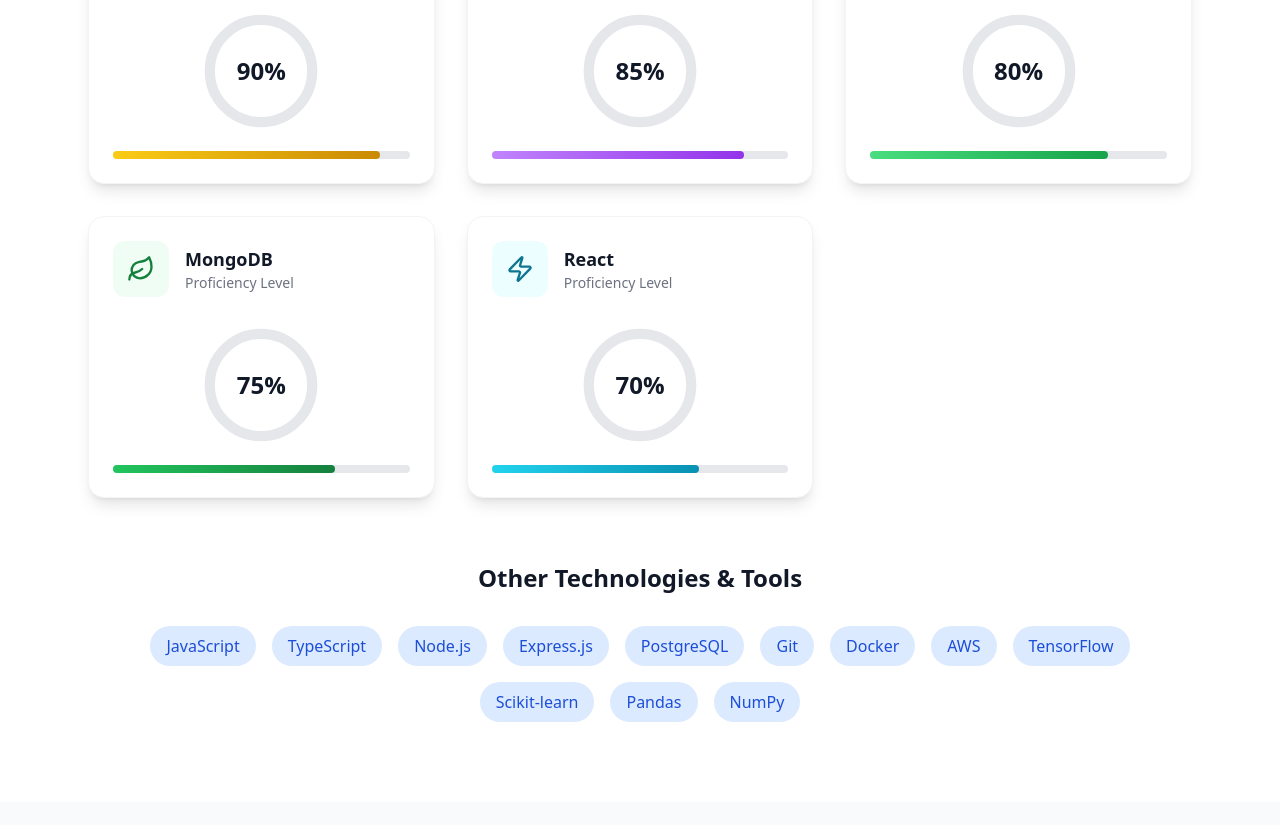
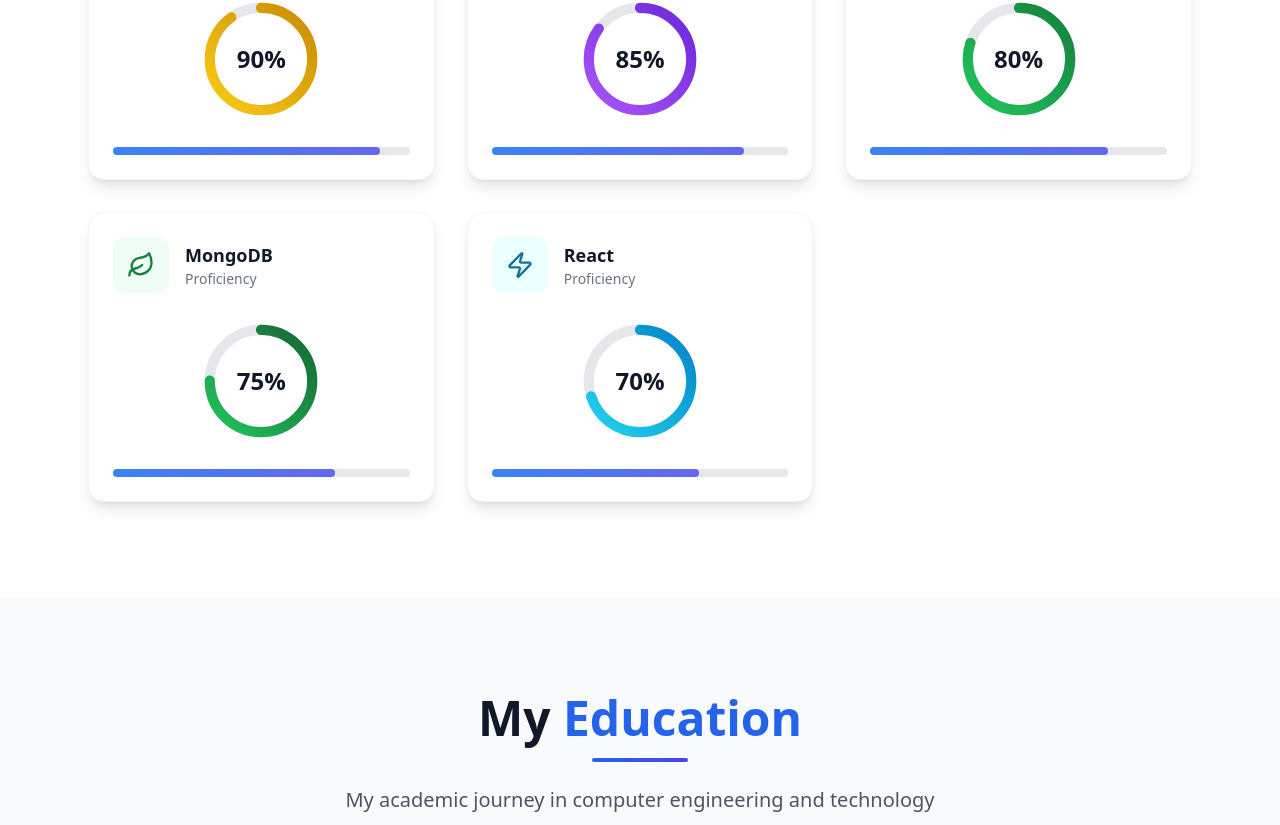
Before and after one commit to iamro045/Animated-Portfolio, a React (Vite) app: page / in a window 1280 px wide. Shown: the part 1972-2797 px from the top of the page. Built offline with nearby package versions, Linux system fonts and the light colour scheme.

Commit message:
Update portfolio animations

```diff
--- a/src/components/portfolio/ProjectsSection.jsx
+++ b/src/components/portfolio/ProjectsSection.jsx
@@ -1,7 +1,6 @@
-
 import React, { useState } from "react";
 import { motion } from "framer-motion";
-import { ExternalLink, Github, Users, Target, Shield, ArrowRight } from "lucide-react";
+import { Users, Target, Shield, ArrowRight } from "lucide-react";
 import ProjectModal from "./ProjectModal";
 
 export default function ProjectsSection() {
@@ -10,32 +9,38 @@
 
   const projects = [
     {
-      title: "Real-Time Collaborative To-Do Board",
-      description: "A dynamic task management platform built with MERN stack featuring real-time collaboration and team workspace management.",
-      fullDescription: "This project is a full-featured task management application similar to Trello. It uses Socket.io for real-time updates, allowing multiple users to see changes instantly. The backend is built with Node.js and Express, connected to a MongoDB database for persistent storage. The frontend is a responsive React application with drag-and-drop functionality implemented using react-beautiful-dnd.",
-      tech: ["React", "Node.js", "MongoDB", "Socket.io"],
+      title: "Brilliant.org Clone",
+      description:
+        "A responsive learning platform inspired by Brilliant.org, built using React and Vite.",
+      fullDescription:
+        "Designed and developed a modular, component-driven learning platform inspired by Brilliant.org. Implemented client-side routing for smooth navigation, reusable UI components for scalability, and modern CSS practices to ensure responsiveness across devices. Focused on clean architecture and performance optimization.",
+      tech: ["React", "Vite", "JavaScript", "CSS"],
       icon: Users,
       gradient: "from-blue-500 to-cyan-500",
-      bgColor: "bg-blue-50 dark:bg-blue-900/20"
+      bgColor: "bg-blue-50 dark:bg-blue-900/20",
     },
     {
-      title: "Goal Tracker App",
-      description: "Personal productivity application with milestone tracking, progress visualization, and motivational insights.",
-      fullDescription: "A cross-platform mobile app built with React Native and Expo. It allows users to set personal or professional goals, break them down into smaller milestones, and track their progress over time. Data is stored and synchronized using Firebase Firestore. The app features custom charts and graphs (using Chart.js) to visualize progress and provides motivational notifications.",
-      tech: ["React Native", "Firebase", "Chart.js"],
+      title: "Groott – Fruit E-Commerce Website",
+      description:
+        "A complete fruit e-commerce frontend with modern UI and cart functionality.",
+      fullDescription:
+        "Developed a fully functional fruit e-commerce frontend featuring product listings, detailed product pages, quantity management, and add-to-cart functionality. Designed a modern dark-themed UI focused on usability and visual clarity. Managed component-level state efficiently and ensured responsive behavior across devices.",
+      tech: ["React", "JavaScript", "CSS", "React Router"],
       icon: Target,
-      gradient: "from-indigo-500 to-purple-500",
-      bgColor: "bg-indigo-50 dark:bg-indigo-900/20"
+      gradient: "from-green-500 to-emerald-500",
+      bgColor: "bg-green-50 dark:bg-green-900/20",
     },
     {
-      title: "AI Content Moderation System",
-      description: "Machine learning powered system using NLP and computer vision to automatically detect and filter inappropriate content.",
-      fullDescription: "This is a backend system that provides an API for content moderation. It uses a TensorFlow model trained on a large dataset to classify text for toxicity and hate speech. For images, it uses a pre-trained computer vision model to detect inappropriate content. The system is exposed via a Flask REST API and deployed on AWS for scalability.",
-      tech: ["Python", "TensorFlow", "Flask", "AWS"],
+      title: "SafeSpace – AI Content Moderation System",
+      description:
+        "AI-powered system to detect and filter harmful or inappropriate content.",
+      fullDescription:
+        "Developed an NLP-based content moderation system using a BERT model to classify multilingual text with 92% accuracy. Integrated Explainable AI techniques (LIME) to interpret predictions. Gained hands-on experience in data preprocessing, model evaluation, and backend integration for real-world AI applications.",
+      tech: ["Python", "BERT", "NLP", "Explainable AI"],
       icon: Shield,
       gradient: "from-purple-500 to-pink-500",
-      bgColor: "bg-purple-50 dark:bg-purple-900/20"
-    }
+      bgColor: "bg-purple-50 dark:bg-purple-900/20",
+    },
   ];
 
   const handleCardClick = (project) => {
@@ -44,9 +49,18 @@
   };
 
   return (
-    <section id="projects" className="py-20 bg-slate-50 dark:bg-gray-900">
-      <ProjectModal project={selectedProject} isOpen={isModalOpen} setIsOpen={setIsModalOpen} />
+    <section
+      id="projects"
+      className="scroll-mt-24 py-24 bg-slate-50 dark:bg-gray-900"
+    >
+      <ProjectModal
+        project={selectedProject}
+        isOpen={isModalOpen}
+        setIsOpen={setIsModalOpen}
+      />
+
       <div className="max-w-6xl mx-auto px-6">
+        {/* TITLE */}
         <motion.div
           initial={{ opacity: 0, y: 30 }}
           whileInView={{ opacity: 1, y: 0 }}
@@ -57,61 +71,99 @@
           <h2 className="text-4xl md:text-5xl font-bold text-gray-900 dark:text-white mb-4">
             My <span className="text-blue-600">Projects</span>
           </h2>
-          <div className="w-24 h-1 bg-gradient-to-r from-blue-600 to-indigo-600 mx-auto rounded-full mb-6"></div>
+          <div className="w-24 h-1 bg-gradient-to-r from-blue-600 to-indigo-600 mx-auto rounded-full mb-6" />
           <p className="text-xl text-gray-600 dark:text-gray-300 max-w-2xl mx-auto">
-            Here are some of the projects I've built, showcasing my skills in
-            full-stack development, data science, and AI.
+            Selected projects showcasing my work in full-stack development, data
+            science, and AI.
           </p>
         </motion.div>
 
+        {/* PROJECT CARDS */}
         <div className="grid md:grid-cols-2 lg:grid-cols-3 gap-8">
           {projects.map((project, index) => {
             const Icon = project.icon;
             return (
               <motion.div
                 key={project.title}
-                    initial={{ opacity: 0, y: 50, rotateY: -30 }}
-                    whileInView={{ opacity: 1, y: 0, rotateY: 0 }}
+                initial={{ opacity: 0, y: 50 }}
+                whileInView={{ opacity: 1, y: 0 }}
                 viewport={{ once: true }}
-                    transition={{ delay: index * 0.1, duration: 0.8, type: 'spring' }}
-                    className="[perspective:1000px] cursor-pointer"
+                transition={{ delay: index * 0.1, duration: 0.7 }}
+                whileHover={{ y: -8 }}
+                className="relative group cursor-pointer"
                 onClick={() => handleCardClick(project)}
               >
-                    <motion.div
-                        whileHover="hover"
-                        className="bg-white dark:bg-gray-800 rounded-2xl shadow-lg hover:shadow-xl transition-all duration-300 overflow-hidden group h-full flex flex-col"
+                {/* Glow */}
+                <div
+                  className={`absolute inset-0 rounded-2xl opacity-0 group-hover:opacity-100
+                              bg-gradient-to-r ${project.gradient}
+                              blur-2xl transition duration-500`}
+                />
+
+                {/* Card */}
+                <div
+                  className="relative bg-white dark:bg-gray-800 rounded-2xl
+                                shadow-lg hover:shadow-2xl transition-all duration-300
+                                overflow-hidden h-full flex flex-col
+                                border border-gray-100 dark:border-gray-700"
                 >
-                        <div className={`h-32 ${project.bgColor} relative overflow-hidden`}>
-                            <div className={`absolute inset-0 bg-gradient-to-r ${project.gradient} opacity-20`}></div>
+                  {/* Icon header */}
+                  <div className={`h-32 ${project.bgColor} relative`}>
+                    <div
+                      className={`absolute inset-0 bg-gradient-to-r ${project.gradient} opacity-20`}
+                    />
                     <div className="absolute inset-0 flex items-center justify-center">
-                                <Icon className={`w-12 h-12 bg-gradient-to-r ${project.gradient} bg-clip-text text-transparent`} />
+                      <Icon
+                        className={`w-12 h-12 bg-gradient-to-r ${project.gradient}
+                                        bg-clip-text text-transparent`}
+                      />
                     </div>
                   </div>
 
+                  {/* Content */}
                   <div className="p-6 flex flex-col flex-grow">
-                            <h3 className="text-xl font-bold text-gray-900 dark:text-white mb-3 group-hover:text-blue-600 dark:group-hover:text-blue-400 transition-colors">
+                    <h3
+                      className="text-xl font-bold text-gray-900 dark:text-white mb-3
+                                   group-hover:text-blue-600 dark:group-hover:text-blue-400 transition-colors"
+                    >
                       {project.title}
                     </h3>
+
                     <p className="text-gray-600 dark:text-gray-400 mb-4 leading-relaxed flex-grow">
                       {project.description}
                     </p>
 
+                    {/* Tech tags */}
                     <div className="flex flex-wrap gap-2 mb-6">
                       {project.tech.map((tech) => (
-                                <span key={tech} className="px-3 py-1 bg-blue-100 text-blue-700 dark:bg-blue-900/50 dark:text-blue-300 rounded-full text-sm font-medium">
+                        <span
+                          key={tech}
+                          className="px-3 py-1 bg-blue-100 text-blue-700
+                                     dark:bg-blue-900/50 dark:text-blue-300
+                                     rounded-full text-sm font-medium"
+                        >
                           {tech}
                         </span>
                       ))}
                     </div>
 
-                            <motion.div
-                                variants={{ hover: { color: "#3b82f6" } }}
-                                className="flex items-center gap-2 font-semibold text-gray-600 dark:text-gray-400 mt-auto"
+                    {/* CTA */}
+                    <div
+                      className="flex items-center gap-2 font-semibold
+                                    text-gray-600 dark:text-gray-400 mt-auto
+                                    group-hover:text-blue-600 dark:group-hover:text-blue-400
+                                    transition-colors"
                     >
-                                View Details <motion.span variants={{ hover: { x: 5 } }}><ArrowRight size={16} /></motion.span>
-                            </motion.div>
+                      View Details
+                      <motion.span
+                        whileHover={{ x: 6 }}
+                        transition={{ type: "spring", stiffness: 300 }}
+                      >
+                        <ArrowRight size={16} />
+                      </motion.span>
                     </div>
-                    </motion.div>
+                  </div>
+                </div>
               </motion.div>
             );
           })}
--- a/src/components/portfolio/SkillsSection.jsx
+++ b/src/components/portfolio/SkillsSection.jsx
@@ -8,47 +8,51 @@
       name: "Python",
       level: 90,
       icon: Code,
-      color: "from-yellow-400 to-yellow-600",
-      bgColor: "bg-yellow-50",
-      textColor: "text-yellow-700"
+      color: ["#FACC15", "#CA8A04"], // yellow
+      bgColor: "bg-yellow-50 dark:bg-yellow-900/30",
+      textColor: "text-yellow-700 dark:text-yellow-400",
     },
     {
       name: "Data Science",
       level: 85,
       icon: Database,
-      color: "from-purple-400 to-purple-600",
-      bgColor: "bg-purple-50",
-      textColor: "text-purple-700"
+      color: ["#A855F7", "#6D28D9"], // purple
+      bgColor: "bg-purple-50 dark:bg-purple-900/30",
+      textColor: "text-purple-700 dark:text-purple-400",
     },
     {
       name: "Web Development",
       level: 80,
       icon: Globe,
-      color: "from-green-400 to-green-600",
-      bgColor: "bg-green-50",
-      textColor: "text-green-700"
+      color: ["#22C55E", "#15803D"], // green
+      bgColor: "bg-green-50 dark:bg-green-900/30",
+      textColor: "text-green-700 dark:text-green-400",
     },
     {
       name: "MongoDB",
       level: 75,
       icon: Leaf,
-      color: "from-green-500 to-green-700",
-      bgColor: "bg-green-50",
-      textColor: "text-green-700"
+      color: ["#22C55E", "#166534"],
+      bgColor: "bg-green-50 dark:bg-green-900/30",
+      textColor: "text-green-700 dark:text-green-400",
     },
     {
       name: "React",
       level: 70,
       icon: Zap,
-      color: "from-cyan-400 to-cyan-600",
-      bgColor: "bg-cyan-50",
-      textColor: "text-cyan-700"
-    }
+      color: ["#22D3EE", "#0284C7"], // cyan
+      bgColor: "bg-cyan-50 dark:bg-cyan-900/30",
+      textColor: "text-cyan-700 dark:text-cyan-400",
+    },
   ];
 
   return (
-    <section id="skills" className="py-20 bg-white">
+    <section
+      id="skills"
+      className="scroll-mt-24 py-24 bg-white dark:bg-gray-900"
+    >
       <div className="max-w-6xl mx-auto px-6">
+        {/* TITLE */}
         <motion.div
           initial={{ opacity: 0, y: 30 }}
           whileInView={{ opacity: 1, y: 0 }}
@@ -56,137 +60,106 @@
           transition={{ duration: 0.8 }}
           className="text-center mb-16"
         >
-          <h2 className="text-4xl md:text-5xl font-bold text-gray-900 mb-4">
+          <h2 className="text-4xl md:text-5xl font-bold text-gray-900 dark:text-white mb-4">
             My <span className="text-blue-600">Skills</span>
           </h2>
-          <div className="w-24 h-1 bg-gradient-to-r from-blue-600 to-indigo-600 mx-auto rounded-full mb-6"></div>
-          <p className="text-xl text-gray-600 max-w-2xl mx-auto">
-            Technical expertise and proficiency levels across different technologies and domains
+          <div className="w-24 h-1 bg-gradient-to-r from-blue-600 to-indigo-600 mx-auto rounded-full mb-6" />
+          <p className="text-xl text-gray-600 dark:text-gray-400 max-w-2xl mx-auto">
+            Technical expertise and proficiency across technologies
           </p>
         </motion.div>
 
+        {/* SKILL CARDS */}
         <div className="grid md:grid-cols-2 lg:grid-cols-3 gap-8">
           {skills.map((skill, index) => {
             const Icon = skill.icon;
+            const circumference = 2 * Math.PI * 40;
+
             return (
               <motion.div
                 key={skill.name}
-                initial={{ opacity: 0, scale: 0.8 }}
+                initial={{ opacity: 0, scale: 0.9 }}
                 whileInView={{ opacity: 1, scale: 1 }}
                 viewport={{ once: true }}
                 transition={{ delay: index * 0.1, duration: 0.6 }}
-                whileHover={{ y: -5, scale: 1.02 }}
-                className="bg-white rounded-2xl shadow-lg hover:shadow-xl transition-all duration-300 p-6 border border-gray-100"
+                whileHover={{ y: -6 }}
+                className="bg-white dark:bg-gray-800 rounded-2xl p-6
+                           shadow-lg hover:shadow-xl transition-all
+                           border border-gray-100 dark:border-gray-700"
               >
-                {/* Skill Header */}
+                {/* HEADER */}
                 <div className="flex items-center gap-4 mb-6">
                   <div className={`w-14 h-14 ${skill.bgColor} rounded-xl flex items-center justify-center`}>
                     <Icon className={`w-7 h-7 ${skill.textColor}`} />
                   </div>
                   <div>
-                    <h3 className="text-lg font-bold text-gray-900">{skill.name}</h3>
-                    <p className="text-sm text-gray-500">Proficiency Level</p>
+                    <h3 className="text-lg font-bold text-gray-900 dark:text-white">
+                      {skill.name}
+                    </h3>
+                    <p className="text-sm text-gray-500 dark:text-gray-400">
+                      Proficiency
+                    </p>
                   </div>
                 </div>
 
-                {/* Progress Circle */}
-                <div className="relative w-32 h-32 mx-auto mb-4">
+                {/* PROGRESS CIRCLE */}
+                <div className="relative w-32 h-32 mx-auto mb-6">
                   <svg className="w-32 h-32 transform -rotate-90" viewBox="0 0 100 100">
-                    {/* Background circle */}
                     <circle
                       cx="50"
                       cy="50"
                       r="40"
-                      stroke="currentColor"
                       strokeWidth="8"
                       fill="transparent"
-                      className="text-gray-200"
+                      className="text-gray-200 dark:text-gray-700"
+                      stroke="currentColor"
                     />
-                    {/* Progress circle */}
                     <motion.circle
                       cx="50"
                       cy="50"
                       r="40"
-                      stroke="url(#gradient-${index})"
+                      stroke={`url(#gradient-${index})`}
                       strokeWidth="8"
                       fill="transparent"
                       strokeLinecap="round"
-                      strokeDasharray={`${2 * Math.PI * 40}`}
-                      initial={{ strokeDashoffset: 2 * Math.PI * 40 }}
+                      strokeDasharray={circumference}
+                      initial={{ strokeDashoffset: circumference }}
                       whileInView={{
-                        strokeDashoffset: 2 * Math.PI * 40 * (1 - skill.level / 100)
+                        strokeDashoffset:
+                          circumference * (1 - skill.level / 100),
                       }}
                       viewport={{ once: true }}
                       transition={{ duration: 1.5, ease: "easeOut" }}
                     />
-                    {/* Gradient definition */}
                     <defs>
                       <linearGradient id={`gradient-${index}`} x1="0%" y1="0%" x2="100%" y2="100%">
-                        <stop offset="0%" stopColor={skill.color.split(' ')[1]} />
-                        <stop offset="100%" stopColor={skill.color.split(' ')[3]} />
+                        <stop offset="0%" stopColor={skill.color[0]} />
+                        <stop offset="100%" stopColor={skill.color[1]} />
                       </linearGradient>
                     </defs>
                   </svg>
 
-                  {/* Percentage Text */}
                   <div className="absolute inset-0 flex items-center justify-center">
-                    <motion.span
-                      className="text-2xl font-bold text-gray-900"
-                      initial={{ opacity: 0 }}
-                      whileInView={{ opacity: 1 }}
-                      viewport={{ once: true }}
-                      transition={{ delay: 0.5, duration: 0.5 }}
-                    >
+                    <span className="text-2xl font-bold text-gray-900 dark:text-white">
                       {skill.level}%
-                    </motion.span>
+                    </span>
                   </div>
                 </div>
 
-                {/* Skill Bar (Alternative visual) */}
-                <div className="w-full bg-gray-200 rounded-full h-2">
+                {/* BAR */}
+                <div className="w-full bg-gray-200 dark:bg-gray-700 rounded-full h-2">
                   <motion.div
-                    className={`h-2 rounded-full bg-gradient-to-r ${skill.color}`}
+                    className="h-2 rounded-full bg-gradient-to-r from-blue-500 to-indigo-500"
                     initial={{ width: 0 }}
                     whileInView={{ width: `${skill.level}%` }}
                     viewport={{ once: true }}
-                    transition={{ duration: 1.2, ease: "easeOut" }}
+                    transition={{ duration: 1.2 }}
                   />
                 </div>
               </motion.div>
             );
           })}
         </div>
-
-        {/* Additional Skills Grid */}
-        <motion.div
-          initial={{ opacity: 0, y: 30 }}
-          whileInView={{ opacity: 1, y: 0 }}
-          viewport={{ once: true }}
-          transition={{ delay: 0.3, duration: 0.8 }}
-          className="mt-16"
-        >
-          <h3 className="text-2xl font-bold text-center text-gray-900 mb-8">
-            Other Technologies & Tools
-          </h3>
-          <div className="flex flex-wrap justify-center gap-4">
-            {[
-              "JavaScript", "TypeScript", "Node.js", "Express.js", "PostgreSQL",
-              "Git", "Docker", "AWS", "TensorFlow", "Scikit-learn", "Pandas", "NumPy"
-            ].map((tech, index) => (
-              <motion.span
-                key={tech}
-                initial={{ opacity: 0, scale: 0.8 }}
-                whileInView={{ opacity: 1, scale: 1 }}
-                viewport={{ once: true }}
-                transition={{ delay: index * 0.1, duration: 0.5 }}
-                whileHover={{ scale: 1.1 }}
-                className="px-4 py-2 bg-blue-100 text-blue-700 rounded-full font-medium hover:bg-blue-200 transition-colors cursor-default"
-              >
-                {tech}
-              </motion.span>
-            ))}
-          </div>
-        </motion.div>
       </div>
     </section>
   );
```
Also changed, not shown: src/components/portfolio/ProjectModal.jsx (+70 -13 lines), src/components/portfolio/TimelineSection.jsx (+68 -41 lines). Lines whose indentation alone changed are shown as unchanged.
